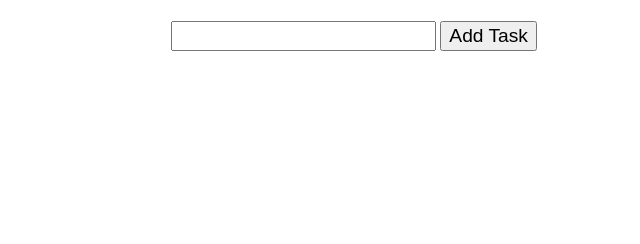
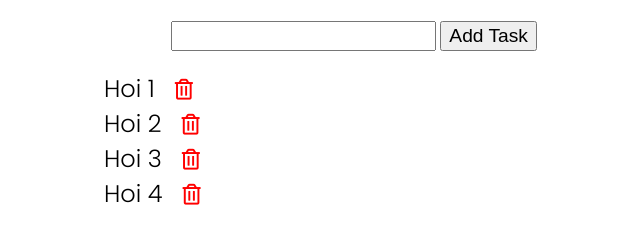
Before and after one commit to mpeters646/Level_25_marco_peters-TODOlist, a plain HTML site: page index.html in a window 1280 px wide. Shown: the part 124-368 px from the top of the page, without its empty margins (286-926 px from the left). Drawn offline with Linux system fonts and the light colour scheme.

Commit message:
list items uncommend for troubleshooting

```diff
--- a/index.html
+++ b/index.html
@@ -22,13 +22,13 @@
       <input type="text" id="inputField">
       <input type="submit" id="addTask" value="Add Task">
       <ul id="todoList">
-        <!-- <li id="e2fefd6f-223d-4c14-8654-3c2fa34f5037">Hoi 1<i class="far fa-trash-alt"></i></li>
+        <li id="e2fefd6f-223d-4c14-8654-3c2fa34f5037">Hoi 1<i class="far fa-trash-alt"></i></li>
 
         <li id="182f5c8a-2077-4e6b-8a6d-12286fd00fce">Hoi 2<i class="far fa-trash-alt"></i></li>
 
         <li id="05afd7e5-596e-41bd-808c-37b4880d6c7d">Hoi 3<i class="far fa-trash-alt"></i></li>
 
-        <li id="80fb0396-cf92-499b-aae4-61a1fa2aa1a7">Hoi 4<i class="far fa-trash-alt"></i></li> -->
+        <li id="80fb0396-cf92-499b-aae4-61a1fa2aa1a7">Hoi 4<i class="far fa-trash-alt"></i></li>
       </ul>
 
     </section>
```
